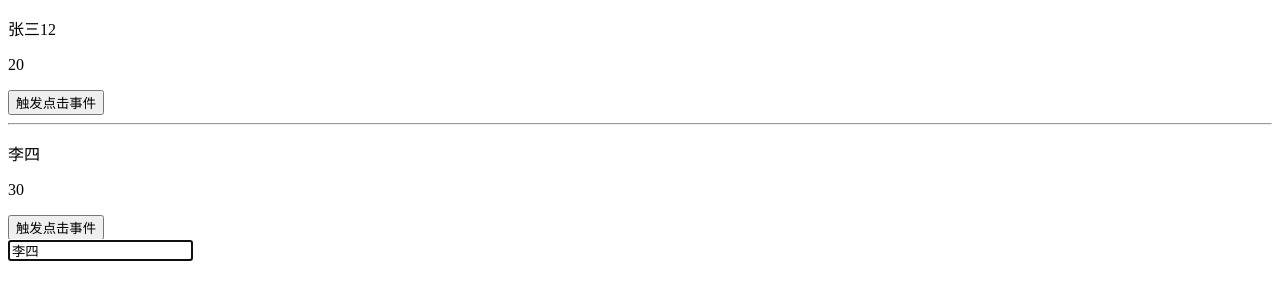
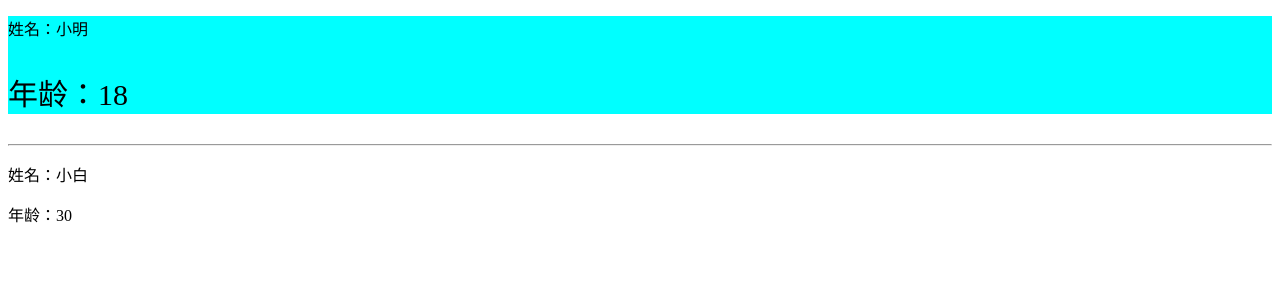
Before and after one commit to sweet-potatos/vue-study, a Vue app: page / in a window 1280 px wide. Shown: the top 300 px of the page. Built offline with nearby package versions, Linux system fonts and the light colour scheme.

Commit message:
feat: 组件局部样式定义
--story=xxx --user=xuzhuquan

```diff
--- a/package.json
+++ b/package.json
@@ -9,6 +9,8 @@
   },
   "dependencies": {
     "core-js": "^3.6.5",
+    "less": "^4.1.2",
+    "less-loader": "^7.3.0",
     "vue": "^2.6.11"
   },
   "devDependencies": {
--- a/src/App.vue
+++ b/src/App.vue
@@ -1,16 +1,16 @@
 <template>
   <div id="app">
-    <MixinDemo />
+    <StyleDemo />
   </div>
 </template>
 
 <script>
-import MixinDemo from './study/mixinDemo/MixinDemo'
+import StyleDemo from './study/styleDemo/StyleDemo'
 
 export default {
   name: 'App',
   components: {
-    MixinDemo
+    StyleDemo
   }
 }
 </script>
--- /dev/null
+++ b/src/study/styleDemo/StyleDemo.vue
@@ -0,0 +1,17 @@
+<template>
+  <div>
+    <StyleDemo1 />
+    <hr>
+    <StyleDemo2 />
+  </div>
+</template>
+
+<script>
+import StyleDemo1 from './StyleDemo1.vue'
+import StyleDemo2 from './StyleDemo2.vue'
+
+export default {
+  name: 'StyleDemo',
+  components: { StyleDemo1, StyleDemo2 }
+}
+</script>
--- /dev/null
+++ b/src/study/styleDemo/StyleDemo1.vue
@@ -0,0 +1,27 @@
+<template>
+  <div class="demo">
+    <p>姓名：{{ name }}</p>
+    <p class="a">年龄：{{ age }}</p>
+  </div>
+</template>
+
+<script>
+export default {
+  name: 'StyleDemo1',
+  data() {
+    return {
+      name: '小明',
+      age: '18'
+    }
+  }
+}
+</script>
+
+<style scoped lang="less">
+  .demo {
+    background-color: aqua;
+    .a {
+      font-size: 30px;
+    }
+  }
+</style>
--- /dev/null
+++ b/src/study/styleDemo/StyleDemo2.vue
@@ -0,0 +1,18 @@
+<template>
+  <div>
+    <p>姓名：{{ name }}</p>
+    <p>年龄：{{ age }}</p>
+  </div>
+</template>
+
+<script>
+export default {
+  name: 'StyleDemo2',
+  data() {
+    return {
+      name: '小白',
+      age: '30'
+    }
+  }
+}
+</script>
```
Also changed, not shown: 2 other files (tests, documents, lock files or other folders).
